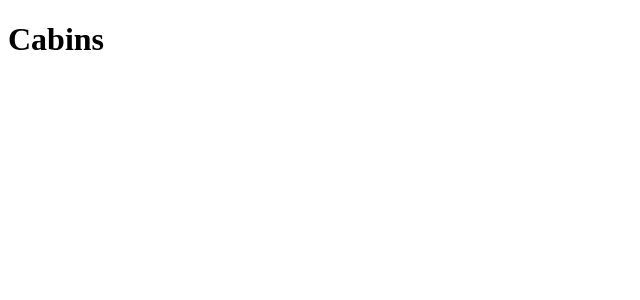
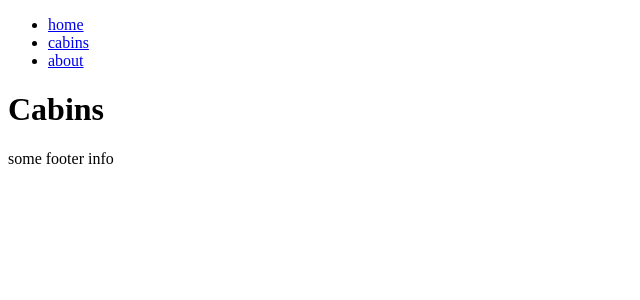
Before and after one commit to TravisRoss/hotel-next, a Next.js app: page /cabins in a window 1280 px wide. Shown: the top 300 px of the page, without its empty margins (0-640 px from the left). Built offline with nearby package versions, Linux system fonts and the light colour scheme.

Commit message:
feat: add navigation

```diff
--- a/app/cabins/page.js
+++ b/app/cabins/page.js
@@ -1,3 +1,7 @@
 export default function Page() {
-    return <h1>Cabins</h1>
+  return (
+    <div>
+      <h1>Cabins</h1>
+    </div>
+  );
 }
--- /dev/null
+++ b/app/components/navigation.js
@@ -0,0 +1,17 @@
+import Link from "next/link";
+
+export default function Navigation() {
+  return (
+    <ul>
+      <li>
+        <Link href="/">home</Link>
+      </li>
+      <li>
+        <Link href="/cabins">cabins</Link>
+      </li>
+      <li>
+        <Link href="/about">about</Link>
+      </li>
+    </ul>
+  );
+}
--- a/app/layout.js
+++ b/app/layout.js
@@ -1,12 +1,17 @@
+import Navigation from "./components/navigation";
+
 export const metadata = {
-  title: 'Next.js',
-  description: 'Generated by Next.js',
-}
+  title: "First Next.js app",
+};
 
 export default function RootLayout({ children }) {
   return (
     <html lang="en">
-      <body>{children}</body>
+      <body>
+        <Navigation />
+        <main>{children}</main>
+        <footer>some footer info</footer>
+      </body>
     </html>
-  )
+  );
 }
```
Also changed, not shown: app/page.js (+6 -1 lines), 1 other file (tests, documents, lock files or other folders).
